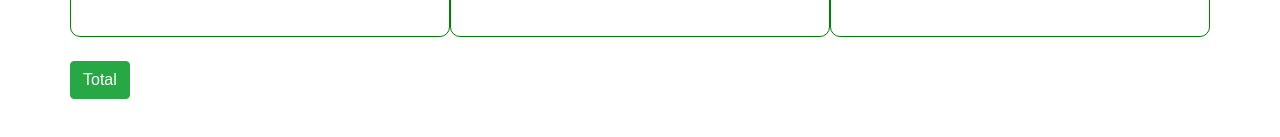
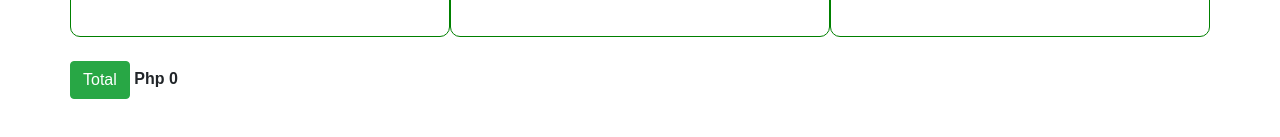
Before and after one commit to obikanubi/react_pos, a React (Create React App) app: page / in a window 1280 px wide. Shown: the part 383-520 px from the top of the page. Built offline with nearby package versions, Linux system fonts and the light colour scheme.

Commit message:
total done

```diff
--- a/src/App.js
+++ b/src/App.js
@@ -12,7 +12,8 @@ class App extends Component {
 
     this.state = {
       items: [],
-      cart: []
+      cart: [],
+      total: 0
     }
   }
 
@@ -46,6 +47,17 @@ class App extends Component {
     }
     this.setState({
       cart: orders
+    })
+  }
+
+  getTotal() {
+    let orders = this.state.cart;
+    let total = 0
+    for(var i = 0; i < orders.length; i++) {
+      total += orders[i].price
+    }
+    this.setState({
+      total: total
     })
   }
 
@@ -95,7 +107,7 @@ class App extends Component {
       <div className="my_app">
         <Items items={this.state.items} handleGetItem={this.getItem}/>
         <List items={this.state.cart} handleDeleteItem={this.deleteItem.bind(this)} handleGetItem={this.getItem}/>
-        <Total />
+        <Total total={this.state.total} handleGetTotal={this.getTotal.bind(this)}/>
       </div>
     );
   }
--- a/src/components/total.js
+++ b/src/components/total.js
@@ -1,12 +1,15 @@
 import React, { Component } from 'react';
 
 class Total extends Component {
+  total() {
+    this.props.handleGetTotal();
+  }
   render() {
     return (
       <div className="row">
         <div className="app-total">
           <br />
-          <button className="btn btn-success">Total</button>
+          <button className="btn btn-success" onClick={this.total.bind(this)}>Total</button> <strong>Php {this.props.total}</strong>
         </div>
       </div>
     );
```
